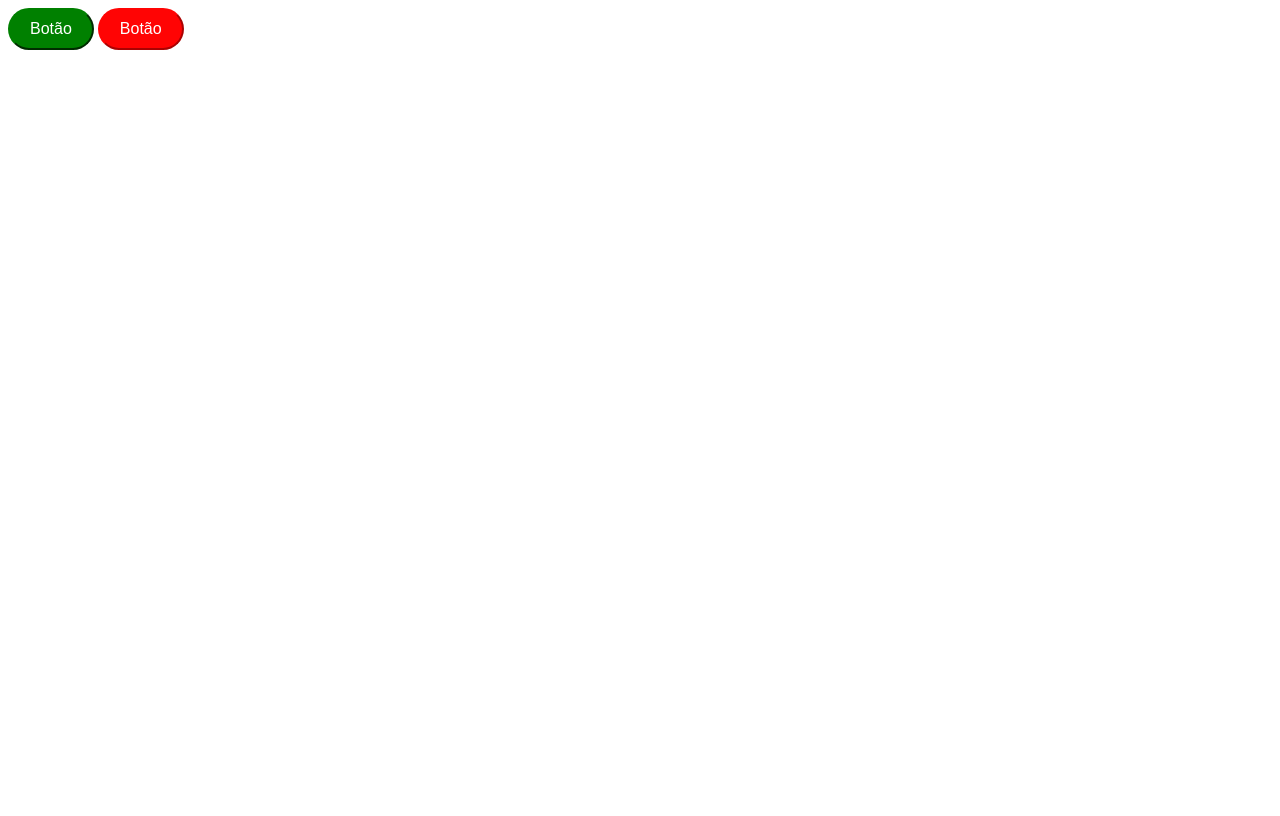
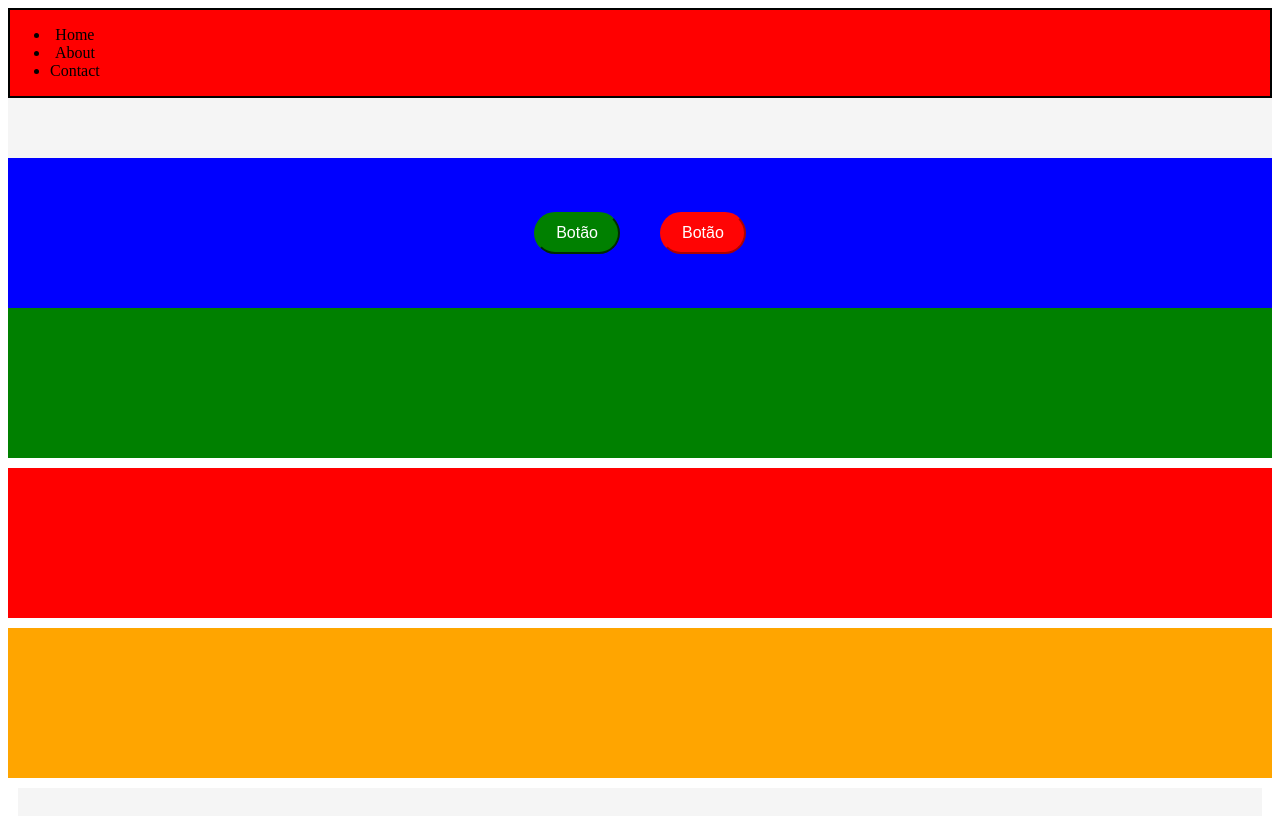
Before and after one commit to EmsonFranca/Nomeclatura_SASS_BEM, a plain HTML site: page index.html in a window 1280 px wide. Drawn offline with Linux system fonts and the light colour scheme.

Commit message:
update the files

```diff
--- a/index.html
+++ b/index.html
@@ -1,15 +1,43 @@
 <!DOCTYPE html>
 <html lang="pt-BR">
+
 <head>
   <meta charset="UTF-8">
   <meta name="viewport" content="width=device-width, initial-scale=1.0">
   <link rel="stylesheet" href="./style/style.css">
   <title>SASS</title>
 </head>
+
 <body>
+  <header id="header">
+    <section id="header">
+      <div class="container">
+        <nav class="navbar">
+          <ul class="navbar_container">
+            <li class="navbar_item">Home</li>
+            <li class="navbar_item">About</li>
+            <li class="navbar_item">Contact</li>
+          </ul>
+        </nav>
+      </div>
+    </section>
+  </header>
+  <main id="main">
 
-  <button class="button button--green">Botão</button>
-  <button class="button button--red">Botão</button>
+    <section id="button">
+      <button class="button button--green">Botão</button>
+      <button class="button button--red">Botão</button>
+    </section>
+  </main>
+  <section id="principal">
+    <div class="principal1"></div>
+    <div class="principal2"></div>
+    <div class="principal3"></div>
+  </section>
+  <footer id="footer">
+
+  </footer>
 
 </body>
+
 </html>
--- a/style/_header.scss
+++ b/style/_header.scss
@@ -1,5 +1,6 @@
 header{
   height: 9.375rem;
   background: $colorBg;
-  margin: .625rem;
+  width: 100%;
+  text-align: center;
 }
--- a/style/_heranca.scss
+++ b/style/_heranca.scss
@@ -1,3 +1,11 @@
+#button {
+  display: flex;
+  align-items: center;
+  background: blue;
+  height: 100%;
+  justify-content: center;
+  gap: $spancing-mediun;
+}
 .button {
   font-size: $spancing-small;
   border-radius: $spancing-mediun;
--- a/style/_main.scss
+++ b/style/_main.scss
@@ -1,7 +1,7 @@
-main{
+#main{
   height: 9.375rem;
   background:  $colorBg;
-  margin: .625rem;
+  // margin: .625rem;
 
 }
 
--- /dev/null
+++ b/style/global/_global.scss
@@ -0,0 +1,6 @@
+.container {
+  background: red;
+  display: flex;
+  border: solid 2px black;
+  justify-content: space-between;
+}
--- a/style/style.scss
+++ b/style/style.scss
@@ -13,6 +13,7 @@ $spancing-mediun: 2.5rem;
 $spancing-large: 5rem;
 
 // importando os modulos
+@import './global/global';
 @import './header';
 @import './main';
 @import './footer';
```
Also changed, not shown: style/style.css, 1 other file.
